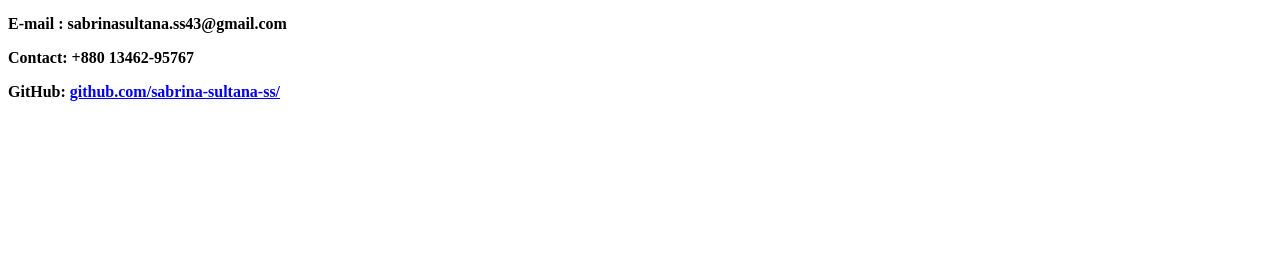
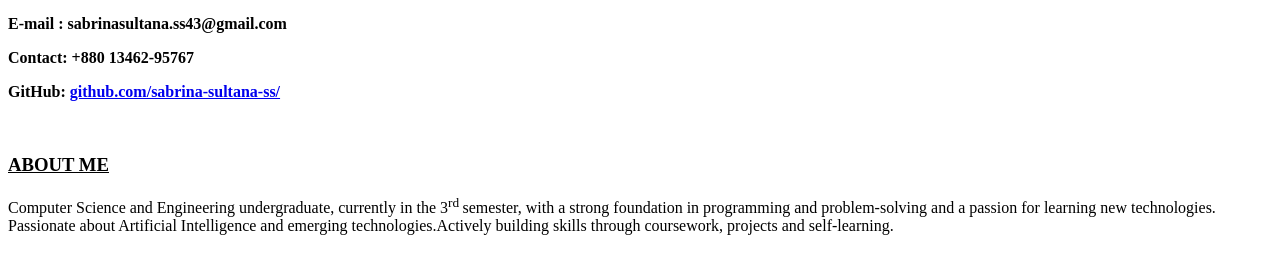
Before and after one commit to Sabrina-Sultana-SS/Frist-portfolio, a plain HTML site: page index.html in a window 1280 px wide. Shown: the part 195-468 px from the top of the page. Drawn offline with Linux system fonts and the light colour scheme.

Commit message:
about me section info add

```diff
--- a/index.html
+++ b/index.html
@@ -22,10 +22,15 @@
 
      <div><img src="images/sabrina sultana.jpeg" alt="" class="img-sabrina" width="100%">
     </div>
+    </section>
+   <section class="about-me">
+        <h3><b><u>ABOUT ME</u></b></h3>
+      <p>
+         Computer Science and Engineering undergraduate, currently in the 3<sup>rd </sup>semester, with a strong foundation in programming and problem-solving and a passion for learning new technologies. Passionate about Artificial Intelligence and emerging technologies.Actively building skills through coursework, projects and self-learning.
+        </P>
+    </section> <br>
 
 
-
-</section>
 
  </body>
 
```
